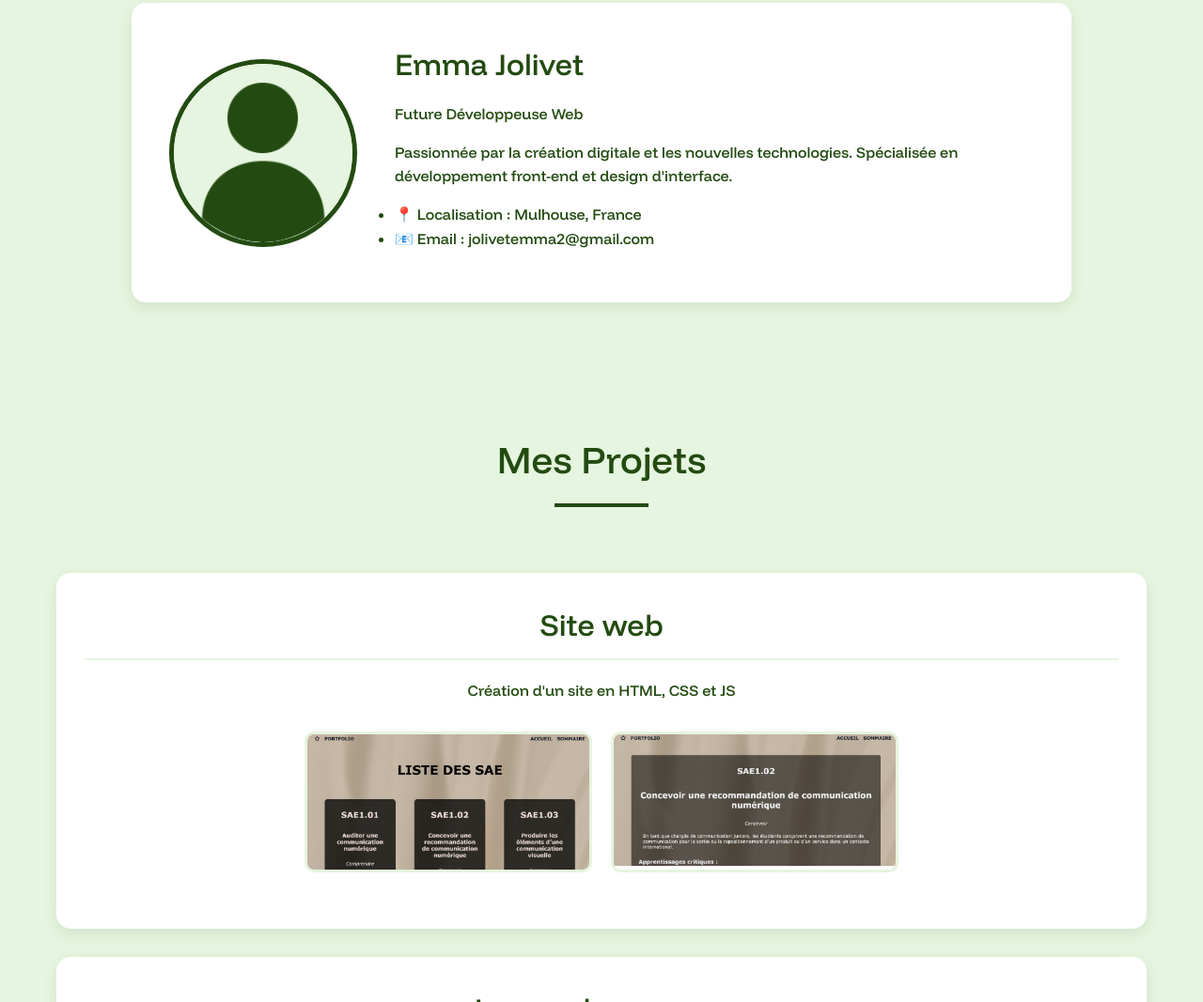
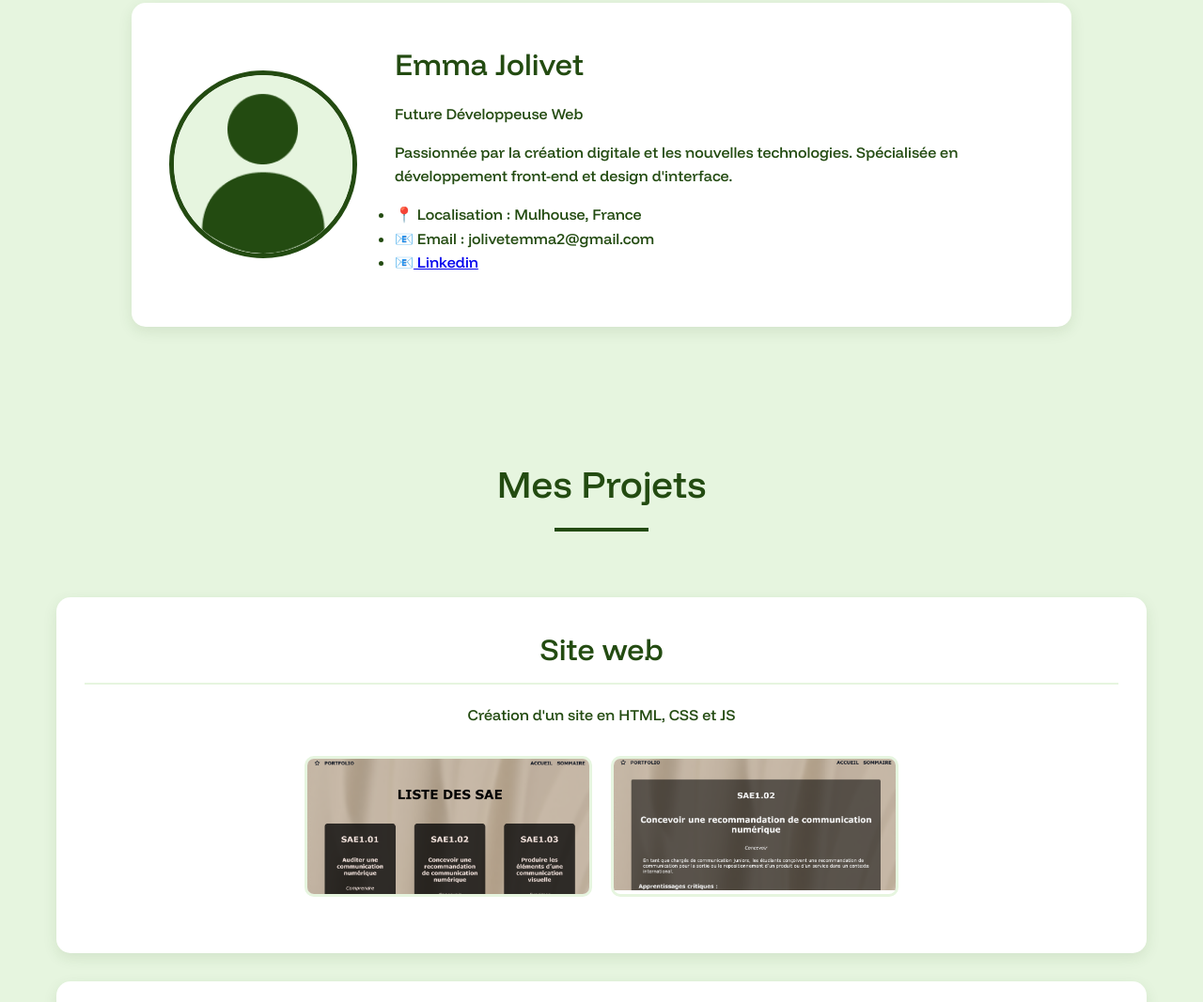
Before and after one commit to emmaj2/Portfolio, a plain HTML site: page index.html in a window 1280 px wide. Shown: the part 925-1992 px from the top of the page at 94% size. Drawn offline with Linux system fonts and the light colour scheme.

Commit message:
Update index.html

```diff
--- a/index.html
+++ b/index.html
@@ -34,6 +34,8 @@
                     <ul>
                         <li>📍 Localisation : Mulhouse, France</li>
                         <li>📧 Email : jolivetemma2@gmail.com</li>
+                        <li>📧<a href="www.linkedin.com/in/emma-jolivet-mmi-dev-web-creation-numerique"> Linkedin </a>
+                        </li>
                     </ul>
                 </div>
             </div>
```
